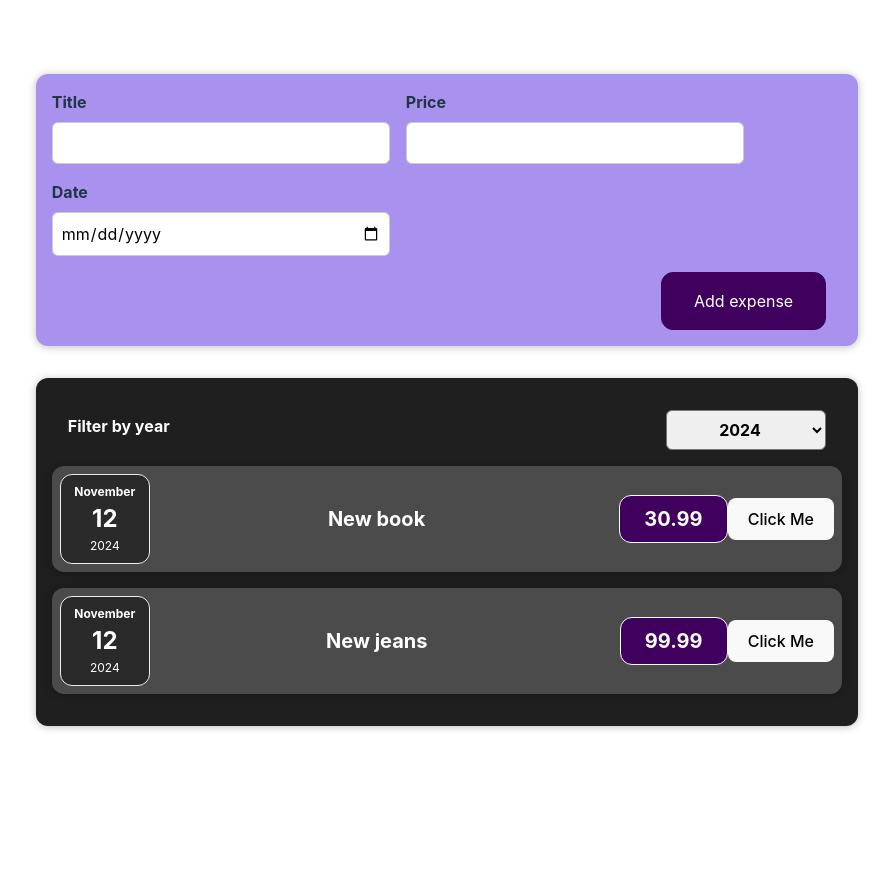
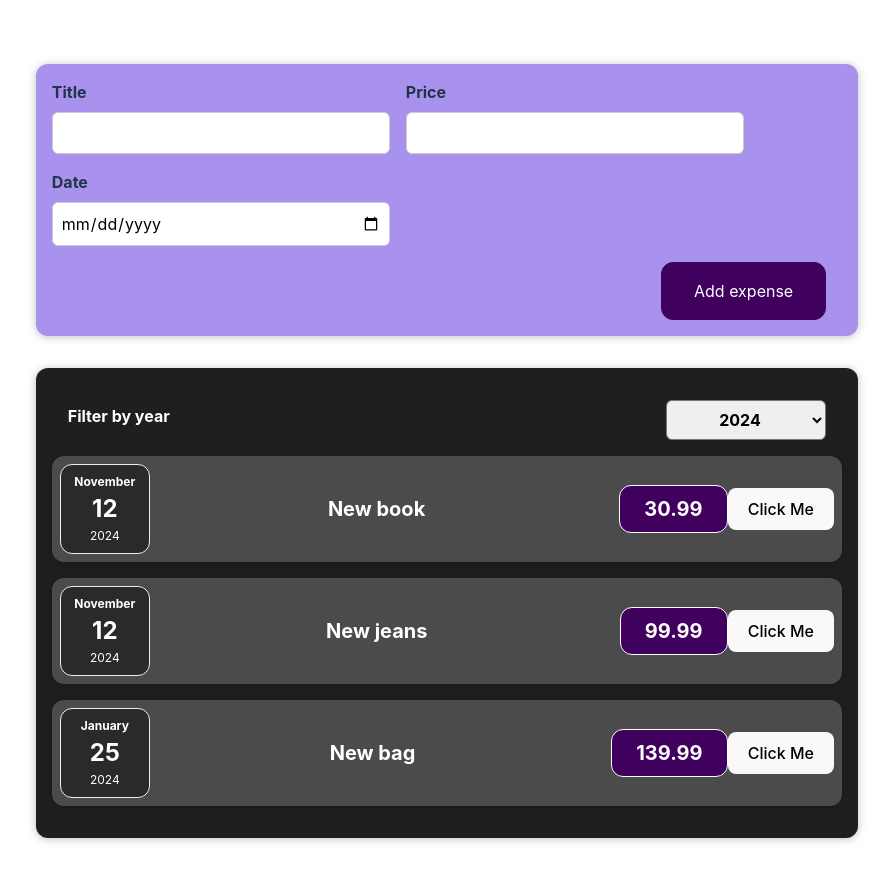
Before and after one commit to roosmagi/expenses2, a React app: page / in a window 1280 px wide. Shown: the top 882 px of the page, without its empty margins (193-1086 px from the left). Before the commit the page ends 800 px from the top, so only its background shows below. Built offline with nearby package versions, Linux system fonts and the light colour scheme; the HTML template or start-up script is replaced by a standard one.

Commit message:
Displaying data from list

```diff
--- a/src/App.jsx
+++ b/src/App.jsx
@@ -2,7 +2,29 @@ import './App.css';
 import Expenses from './assets/Expenses/Expenses';
 import NewExpense from './assets/NewExpense/NewExpense';
 
+
 const App = () => {
+  const DYMMY_EXPENSES = [
+    {
+      id: 'id1',
+      date: new Date(2024, 10, 12),
+      title: 'New book',
+      price: 30.99,
+    },
+    {
+      id: 'id2',
+      date: new Date(2024, 10, 12),
+      title: 'New jeans',
+      price: 99.99,
+    },
+    {
+      id: 'id3',
+      date: new Date(2024, 0, 25),
+      title: 'New bag',
+      price: 139.99,
+    }
+  ];
+
   const addExpenseHandler = (expense) => {
     console.log('In App.js')
     console.log(expense)
@@ -11,7 +33,7 @@ const App = () => {
   return(
   <div className='App'>
     <NewExpense onAddExpense={addExpenseHandler}/>
-    <Expenses/>
+    <Expenses expenses={DYMMY_EXPENSES}/>
   </div>
 )
 }
--- a/src/assets/Expenses/Expenses.jsx
+++ b/src/assets/Expenses/Expenses.jsx
@@ -4,27 +4,15 @@ import ExpensesFilter from './ExpenseFilter.jsx';
 import Card from '../UI/Card';
 import './Expenses.css';
 
-const Expenses = () => {
+const Expenses = (props) => {
   const [filteredYear, setFilteredYear] = useState('2024');
-  const expenses = [
-    {
-      date: new Date(2024, 10, 12),
-      title: 'New book',
-      price: 30.99,
-    },
-    {
-      date: new Date(2024, 10, 12),
-      title: 'New jeans',
-      price: 99.99,
-    }
-  ];
 
   const onChangeHandler = (selectedYear) => {
     console.log('Valitud aasta: ',typeof selectedYear);
     setFilteredYear(selectedYear);
   };
 
-  const filteredExpenses = expenses.filter(expenses =>
+  const filteredExpenses = props.expenses.filter(expenses =>
     expenses.date.getFullYear().toString() === filteredYear
   );
 
@@ -33,8 +21,9 @@ const Expenses = () => {
     <div>
       <Card className="expenses">
       <ExpensesFilter selected={filteredYear} onChangeFilter={onChangeHandler} />
-        {filteredExpenses.map((expense, index) => (
-          <ExpenseItem key={index} data={expense} />
+        {filteredExpenses.map((expense) => (
+          <ExpenseItem
+          key={expense.id} data={expense} />
         ))}
       </Card>
     </div>
```
